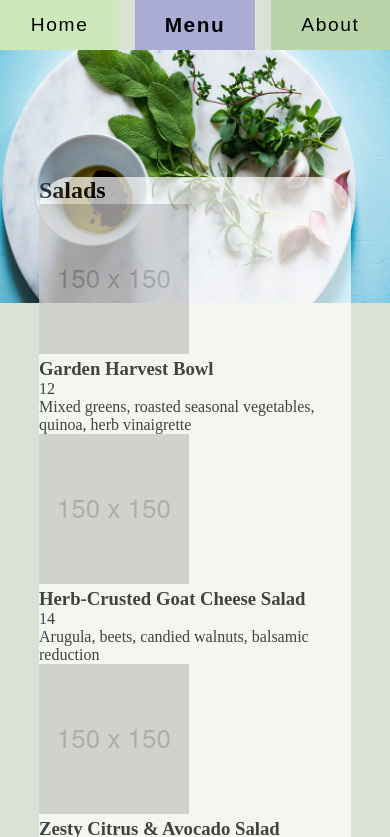
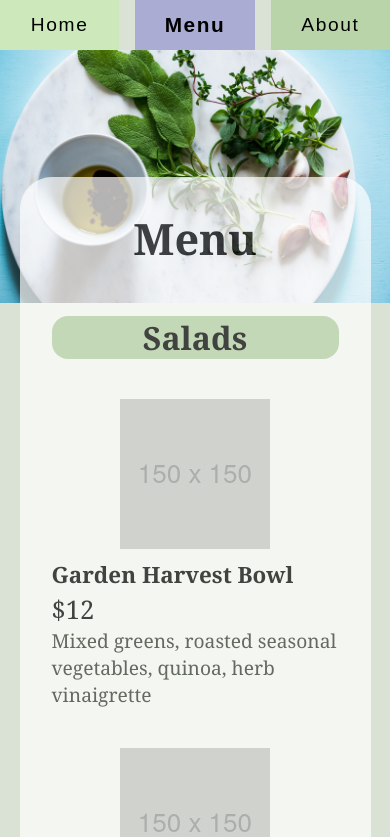
Before and after one commit to tptam/odin-restaurant-page, a website built with webpack: page src/index.html in a window 390 px wide. Both pictures are taken after a click on the button "Menu". Shown: the top 837 px of the page. Built offline with nearby package versions, Linux system fonts and the light colour scheme.

Commit message:
Add responsive style to elements in menu card

```diff
--- a/src/menu.js
+++ b/src/menu.js
@@ -157,6 +157,9 @@ const menuData = [
 function createMenuCard(menuData) {
     const menuCard = document.createElement("div");
     menuCard.id = "menu-card";
+    const title = document.createElement("h1");
+    title.textContent = "Menu"
+    menuCard.appendChild(title);
     for (let sectionData of menuData) {
         const section = document.createElement("section");
         const category = document.createElement("h2");
@@ -170,7 +173,7 @@ function createMenuCard(menuData) {
                 <li>
                     <img src=${images[item.src]} alt="${item.name}">
                     <h3>${item.name}</h3>
-                    <p class="price">${item.price}</p>
+                    <p class="price">$${item.price}</p>
                     <p class="description">${item.description}</p>
                 </li>
             `
--- a/src/style.css
+++ b/src/style.css
@@ -4,12 +4,14 @@
     --narrow-hero-height: 30vh;
 
     --main-content-width: min(80%, 700px);
+    --menu-photo-width: 150px;
 
     --tab-number: 3;
 
-
+    --primary-color: #617d4f;
     --primary-color-light: #bad4aa;
     --secondary-color-light: #aaacd4;
+    --text-color-light: #32382e;
     --background-color: #dae2d5;
     --surface-color: white;
     --light-blue: #b6cfd4;
@@ -27,12 +29,14 @@ ul {
     list-style: none;
 }
 
+/* Major sections */
 
 body {
     display: grid;
     width: 100vw;
     height: 100vh;
     grid-template-rows: var(--header-height) auto;
+    font-family: Georgia, 'Times New Roman', Times, serif;
 }
 
 header {
@@ -121,4 +125,109 @@ nav>button:hover {
     opacity: 70%;
     margin: auto;
     margin-top: 15vh;
+    margin-bottom: 15vh;
+    padding: calc(var(--gutter) * 2) calc(var(--gutter) * 3);
 }
+
+#menu-card section:not(:first-of-type){
+    margin-top: calc(var(--gutter) * 4);
+}
+
+#menu-card h1 {
+    margin-bottom: calc(var(--gutter) * 3);
+    font-size: 2.7rem;
+    text-align: center;
+}
+
+#menu-card h2 {
+    margin: var(--gutter) 0;
+    font-size: 2rem;
+    border-bottom: 1px solid var(--text-color-light);
+}
+
+#menu-card h3 {
+    font-size: 1.4rem;
+}
+
+#menu-card ul {
+    display: grid;
+    gap: calc(var(--gutter) * 3);
+}
+
+#menu-card li {
+    display: grid;
+    column-gap: var(--gutter);
+    align-items: center;
+
+    grid-template: repeat(2, 1fr) / var(--menu-photo-width) 1fr 3rem;
+    grid-template-areas:
+        "image name price"
+        "image description description"
+    ;
+}
+
+#menu-card li img {
+    grid-area: image;
+}
+
+#menu-card li h3 {
+    grid-area: name;
+}
+
+#menu-card li .price {
+    grid-area: price;
+    font-size: 1.6rem;
+}
+
+#menu-card li .description {
+    grid-area: description;
+    align-self: start;
+    font-size: 1.2rem;
+    color: var(--text-color-light);
+}
+
+@media screen and (max-width: 700px) {
+    #menu-card h2 {
+        text-align: center;
+    }
+    #menu-card li {
+        grid-template: 150px 1fr 1fr / 1fr 3rem;
+        grid-template-areas:
+            "image image"
+            "name price"
+            "description description"
+        ;
+    }
+    #menu-card img {
+        justify-self: center;
+        padding-bottom: var(--gutter);
+    }
+    #menu-card h2 {
+        margin-bottom: calc(var(--gutter)*3);
+    }
+}
+
+@media screen and (max-width: 450px) {
+    #menu-card {
+        width: 90%;
+        padding-right: calc(var(--gutter)*2);
+        padding-left: calc(var(--gutter)*2);
+    }
+    #menu-card li {
+        grid-template-rows: 150px 1fr 1fr auto;
+        grid-template-columns:none;
+        grid-template-areas:
+            "image"
+            "name"
+            "price"
+            "description"
+        ;
+    }
+
+    #menu-card h2 {
+        text-align: center;
+        border: none;
+        border-radius: 1rem;
+        background-color: var(--primary-color-light);
+    }
+}
```
